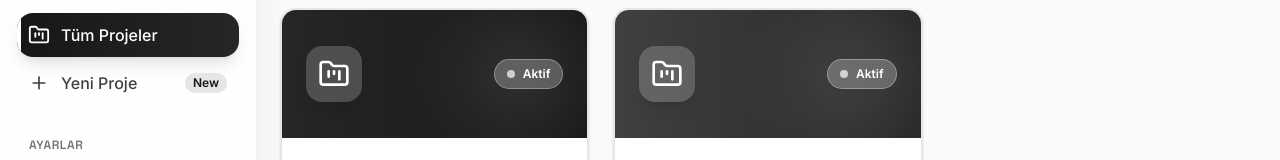
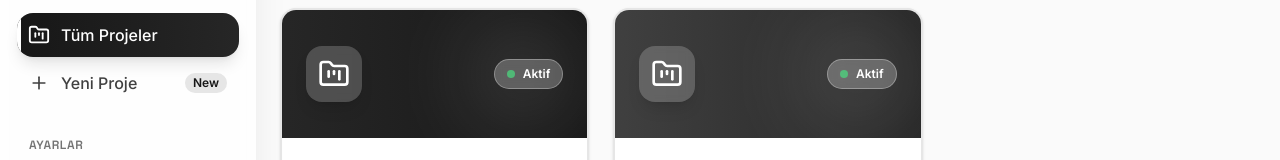
Before and after one commit to Lonyx0/full-pm-Eren, a React (Vite) app in the folder frontend/: page /dashboard/projects in a window 1280 px wide. Shown: the part 200-360 px from the top of the page. Built offline with nearby package versions, Linux system fonts and the light colour scheme; no server answers; sample sign-in values are in the browser's storage.

Commit message:
design fix

```diff
--- a/frontend/src/pages/Projects.jsx
+++ b/frontend/src/pages/Projects.jsx
@@ -102,7 +102,7 @@
                       <FolderKanban className="h-8 w-8 text-white" />
                     </div>
                     <div className="relative z-10 flex items-center gap-2 px-3 py-1.5 bg-white/25 backdrop-blur-sm rounded-full border border-white/30">
-                      <div className="w-2 h-2 bg-white rounded-full animate-pulse"></div>
+                      <div className="w-2 h-2 bg-green-400 rounded-full animate-pulse"></div>
                       <span className="text-white text-xs font-semibold">Aktif</span>
                     </div>
                   </div>
```
